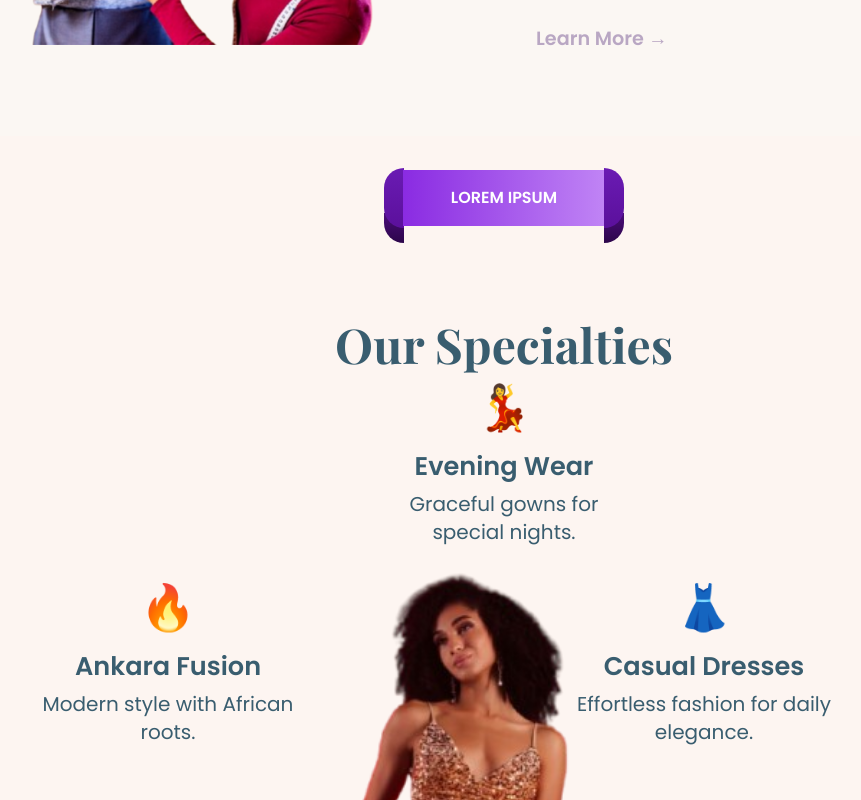
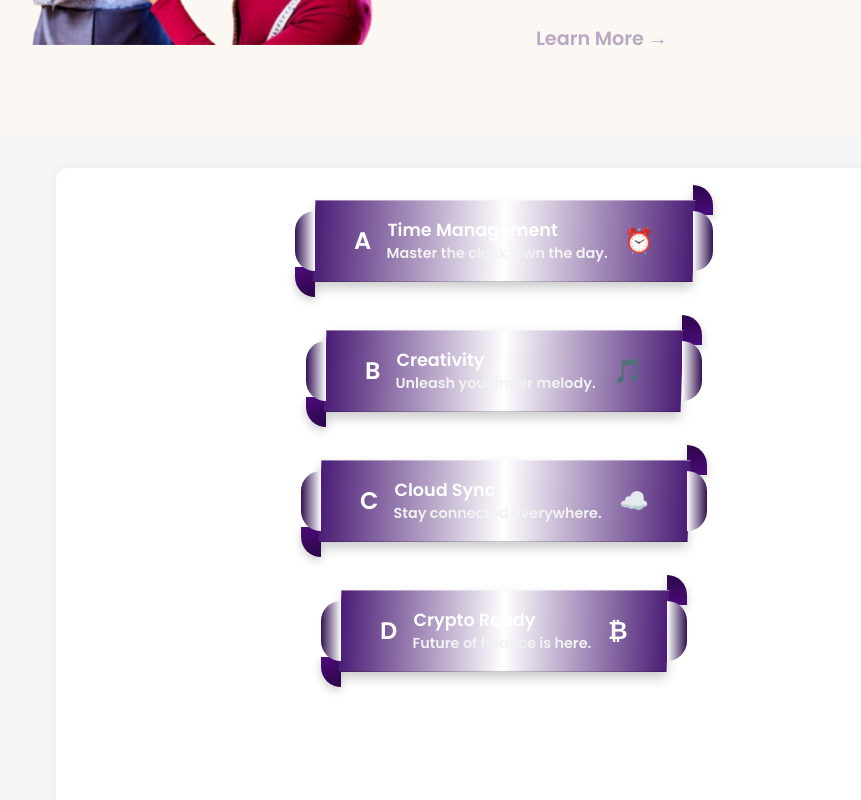
Before and after one commit to GrivitDev/purityKulture, a Next.js app: page / in a window 1280 px wide. Shown: the part 1140-1940 px from the top of the page, without its empty margins (136-997 px from the left). Built offline with nearby package versions, Linux system fonts and the light colour scheme; no server answers.

Commit message:
Auto update

```diff
--- a/src/components/Infographic.tsx
+++ b/src/components/Infographic.tsx
@@ -1,20 +1,43 @@
 'use client';
 
 import styles from '@/styles/Infographic.module.css';
+import { motion } from 'framer-motion';
 
-export default function RibbonMock() {
+const data = [
+  { letter: 'A', title: 'Time Management', description: 'Master the clock, own the day.', icon: '⏰' },
+  { letter: 'B', title: 'Creativity', description: 'Unleash your inner melody.', icon: '🎵' },
+  { letter: 'C', title: 'Cloud Sync', description: 'Stay connected everywhere.', icon: '☁️' },
+  { letter: 'D', title: 'Crypto Ready', description: 'Future of finance is here.', icon: '₿' },
+];
+
+export default function Infographic() {
   return (
-    <div className={styles.ribbonContainer}>
+    <div className={styles.wrapper}>
+      <div className={styles.centerStrip}></div>
+      {data.map((item, index) => (
+        <motion.div
+          key={item.letter}
+          className={styles.ribbonContainer}
+          initial={{ opacity: 0, x: -100 }}
+          animate={{ opacity: 1, x: 0 }}
+          transition={{ delay: index * 0.2, duration: 0.6 }}
+        >
           <div className={styles.ribbon}>
             <div className={styles.ribbonCapLeft}></div>
             <div className={styles.ribbonBody}>
-          <span className={styles.text}>LOREM IPSUM</span>
+              <span className={styles.letter}>{item.letter}</span>
+              <div>
+                <h4 className={styles.title}>{item.title}</h4>
+                <p className={styles.description}>{item.description}</p>
+              </div>
+              <span className={styles.icon}>{item.icon}</span>
             </div>
             <div className={styles.ribbonCapRight}></div>
           </div>
-
           <div className={styles.ribbonTailLeft}></div>
           <div className={styles.ribbonTailRight}></div>
+        </motion.div>
+      ))}
     </div>
   );
 }
--- a/src/styles/Infographic.module.css
+++ b/src/styles/Infographic.module.css
@@ -1,7 +1,29 @@
-.ribbonContainer {
+.wrapper {
+    position: relative;
+    padding: 4rem 1rem;
+    display: flex;
+    flex-direction: column;
+    align-items: center;
+    gap: 3rem;
+    background: #f5f5f5;
+    min-height: 100vh;
+  }
+
+  .centerStrip {
+    position: absolute;
+    top: 2rem;
+    bottom: 2rem;
+    width: 70%;
+    background: #ffffff;
+    border-radius: 12px;
+    z-index: 0;
+    box-shadow: 0 0 10px rgba(0, 0, 0, 0.05);
+  }
+
+  .ribbonContainer {
     position: relative;
     width: fit-content;
-    margin: 2rem auto;
+    z-index: 2;
   }
 
   .ribbon {
@@ -11,24 +33,28 @@
     z-index: 2;
   }
 
-  /* Center rectangle */
+  /* Main ribbon body */
   .ribbonBody {
-    background: linear-gradient(to right, #8a2be2, #c084f5);
-    padding: 1rem 3rem;
+    background: linear-gradient(to right, #4a1c75, #ffffff, #4a1c75);
+    padding: 1rem 2.5rem;
     color: white;
     font-weight: bold;
-    position: relative;
-    z-index: 2;
+    display: flex;
+    align-items: center;
+    gap: 1rem;
+    border-top: 1px solid #ffffff66;
+    border-bottom: 1px solid #00000033;
+    transform: skewX(-2deg);
+    box-shadow: 0 6px 12px rgba(0, 0, 0, 0.2);
   }
 
-  /* Curved end caps */
+  /* Curved side caps */
   .ribbonCapLeft,
   .ribbonCapRight {
     width: 20px;
     height: 60px;
-    background: linear-gradient(to bottom, #6a1bb3, #5b109c);
+    background: linear-gradient(to bottom, #321253, #5b109c);
     position: relative;
-    top: 0;
     z-index: 2;
   }
 
@@ -36,12 +62,14 @@
     border-top-left-radius: 50px;
     border-bottom-left-radius: 50px;
     margin-right: -1px;
+    background: linear-gradient(to right, #321253, #ffffff);
   }
 
   .ribbonCapRight {
     border-top-right-radius: 50px;
     border-bottom-right-radius: 50px;
     margin-left: -1px;
+    background: linear-gradient(to left, #321253, #ffffff);
   }
 
   /* Folded tails */
@@ -50,22 +78,46 @@
     position: absolute;
     width: 20px;
     height: 30px;
-    background: linear-gradient(to bottom, #4b0c7a, #2c064a);
     z-index: 1;
+    box-shadow: 0 4px 10px rgba(0, 0, 0, 0.2);
   }
 
   .ribbonTailLeft {
     left: 0;
     bottom: -15px;
     border-bottom-left-radius: 25px;
+    background: linear-gradient(to top, #2c064a, #4b0c7a);
   }
 
   .ribbonTailRight {
     right: 0;
-    bottom: -15px;
-    border-bottom-right-radius: 25px;
+    top: -15px;
+    border-top-right-radius: 25px;
+    background: linear-gradient(to bottom, #2c064a, #4b0c7a);
   }
 
-  .text {
-    white-space: nowrap;
+  /* Text and icons */
+  .letter {
+    font-size: 1.5rem;
+    flex-shrink: 0;
+    transform: skewX(2deg);
   }
+
+  .title {
+    font-size: 1.1rem;
+    margin: 0;
+    transform: skewX(2deg);
+  }
+
+  .description {
+    font-size: 0.9rem;
+    margin: 0;
+    color: #f2f2f2;
+    transform: skewX(2deg);
+  }
+
+  .icon {
+    font-size: 1.5rem;
+    margin-left: auto;
+    transform: skewX(2deg);
+  }
```
Lines whose indentation alone changed are shown as unchanged.
